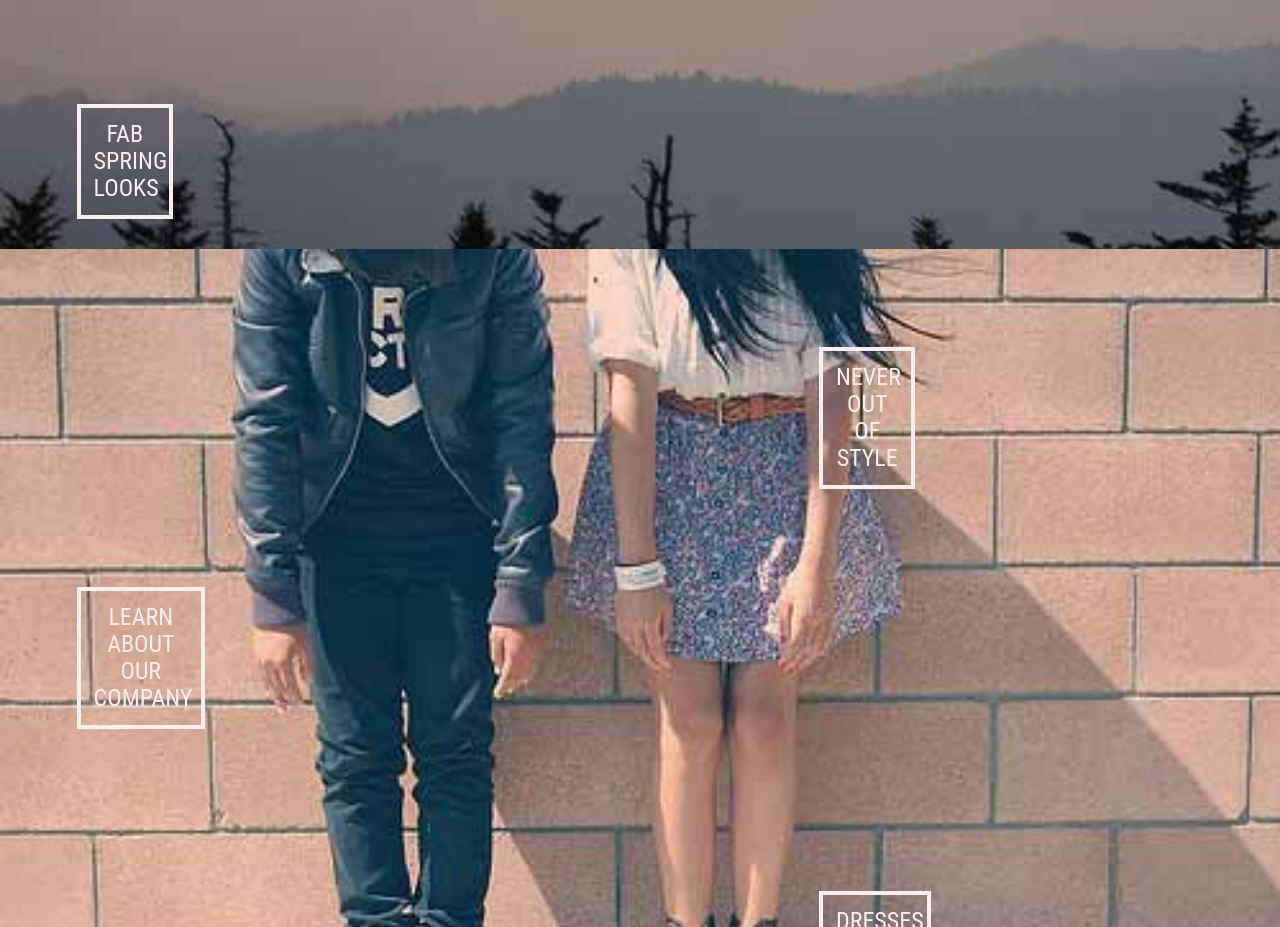
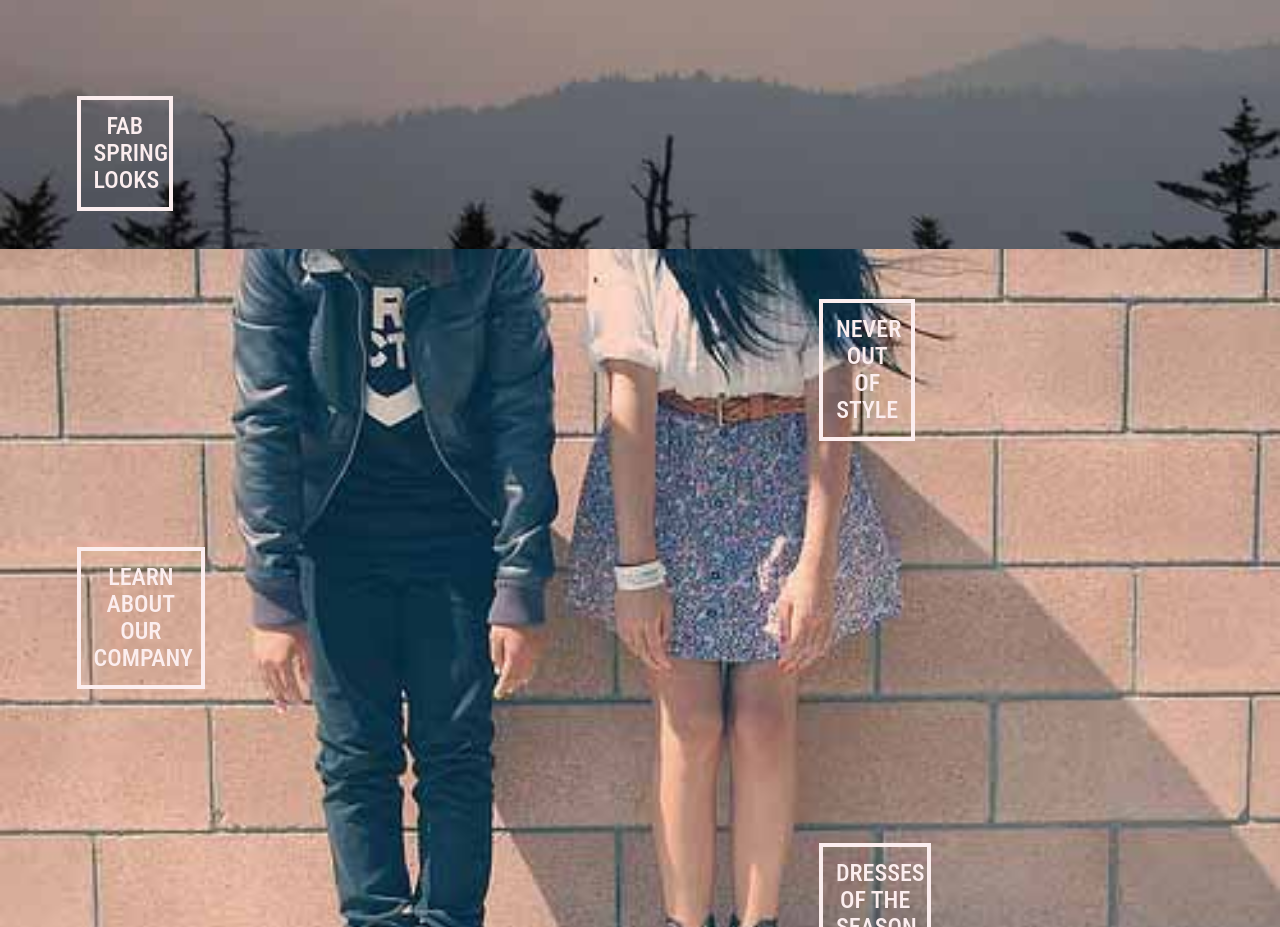
Before and after one commit to dagerebe/assignment3, a plain HTML site: page index.html in a window 1280 px wide. Shown: the part 405-1332 px from the top of the page. Drawn offline with Linux system fonts and the light colour scheme.

Commit message:
pretty done

```diff
--- a/css/general.css
+++ b/css/general.css
@@ -167,6 +167,7 @@ h2 {
     text-transform: uppercase;
     color: #fceeef;
     border: .25rem solid #fceeef;
+    font-weight: 500;
     position: absolute;
     text-align: center;
 }
@@ -174,25 +175,25 @@ h2 {
 .type1 {
     width: 6rem;
     left: 6%;
-    bottom: 11rem
+    bottom: 11.5rem
 }
 
 .type2 {
     width: 6rem;
     left: 64%;
-    top: 47rem;
+    top: 44rem;
 }
 
 .type3 {
     width: 8rem;
     left: 6%;
-    top: 62rem;
+    top: 59.5rem;
 }
 
 .type4 {
     width: 7rem;
     left: 64%;
-    top: 81rem;
+    top: 78rem;
 }
 
 .dropcap:first-letter {
@@ -255,7 +256,7 @@ footer {
     overflow: hidden;
     background-color: #965576;
     margin: 0;
-    padding: 1rem 16%;
+    padding: 1rem 13%;
 }
 
 footer p {
@@ -268,7 +269,7 @@ footer p {
 }
 
 .rights {
-    margin: 11rem 0;
+    margin: 8rem 0;
     font-size: .75rem;
     font-weight:100;
 }
--- a/index.html
+++ b/index.html
@@ -8,10 +8,11 @@
 </head>
 <body>
 
-
    <header class="sale">
 
+        <a href="products.html">
             <p class="topsale">Free shipping on all overs over $50</p>
+        </a>
 
         <a href="index.html">
              <img class="logo" src="images/whitelogo.svg" alt="timeless fashion logo">
@@ -34,7 +35,6 @@
 
     <article>
 
-
         <div class="buckets">
 
         <a href="products.html">
@@ -43,7 +43,6 @@
                 <figcaption class="type1">Fab Spring Looks</figcaption>
             </figure>
         </a>
-
 
         <a href="products.html">
             <figure class="bucket2">
@@ -83,29 +82,5 @@
 
     </footer>
 
-
-
-
-
-
-
-
-
-
-
-
-
-
-
-
-
-
-
-
-
-
-
-
-
 </body>
 </html>
```
Also changed, not shown: company.html (+5 -26 lines), products.html (+6 -24 lines). Lines whose indentation alone changed are shown as unchanged.
